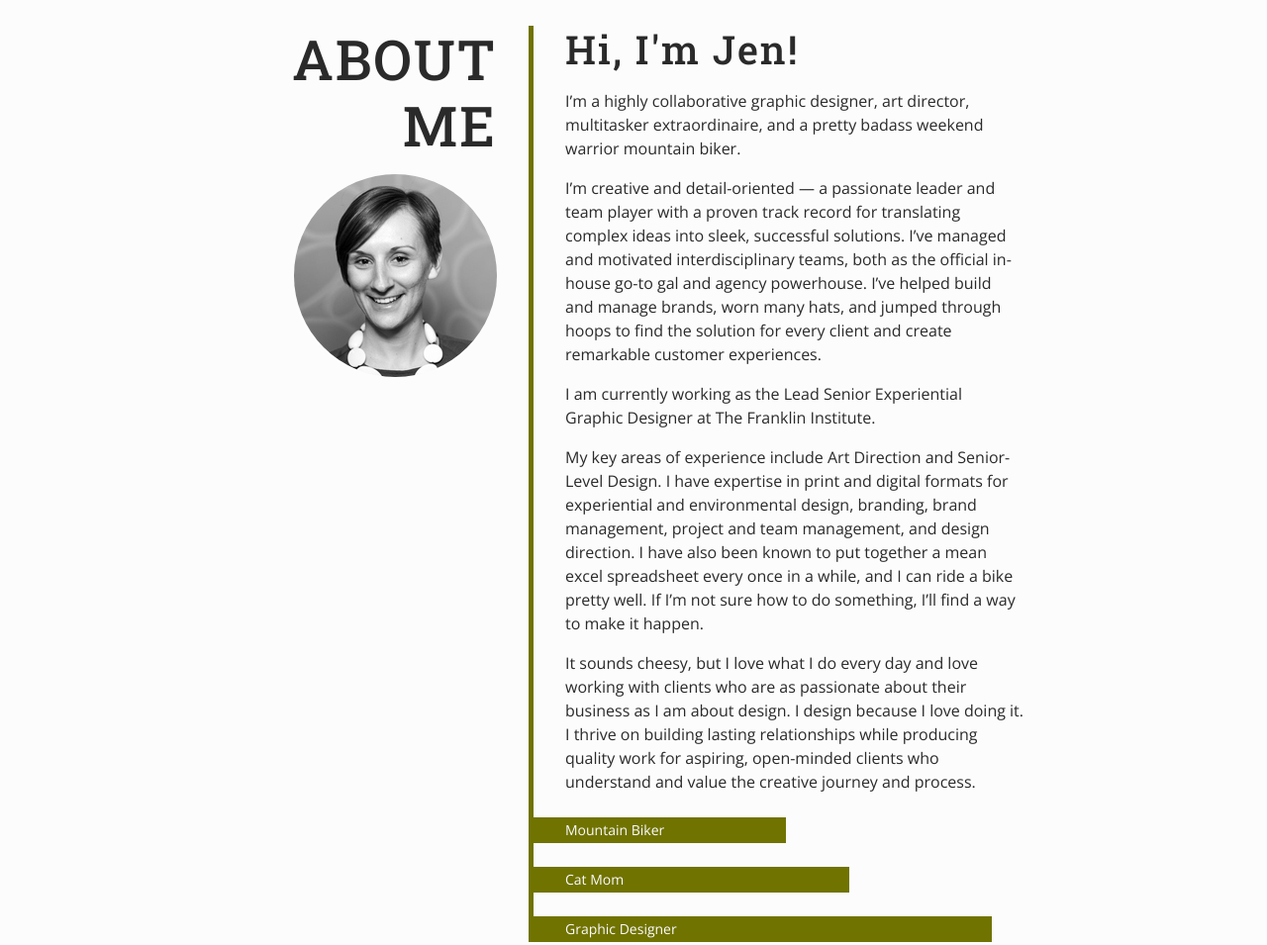
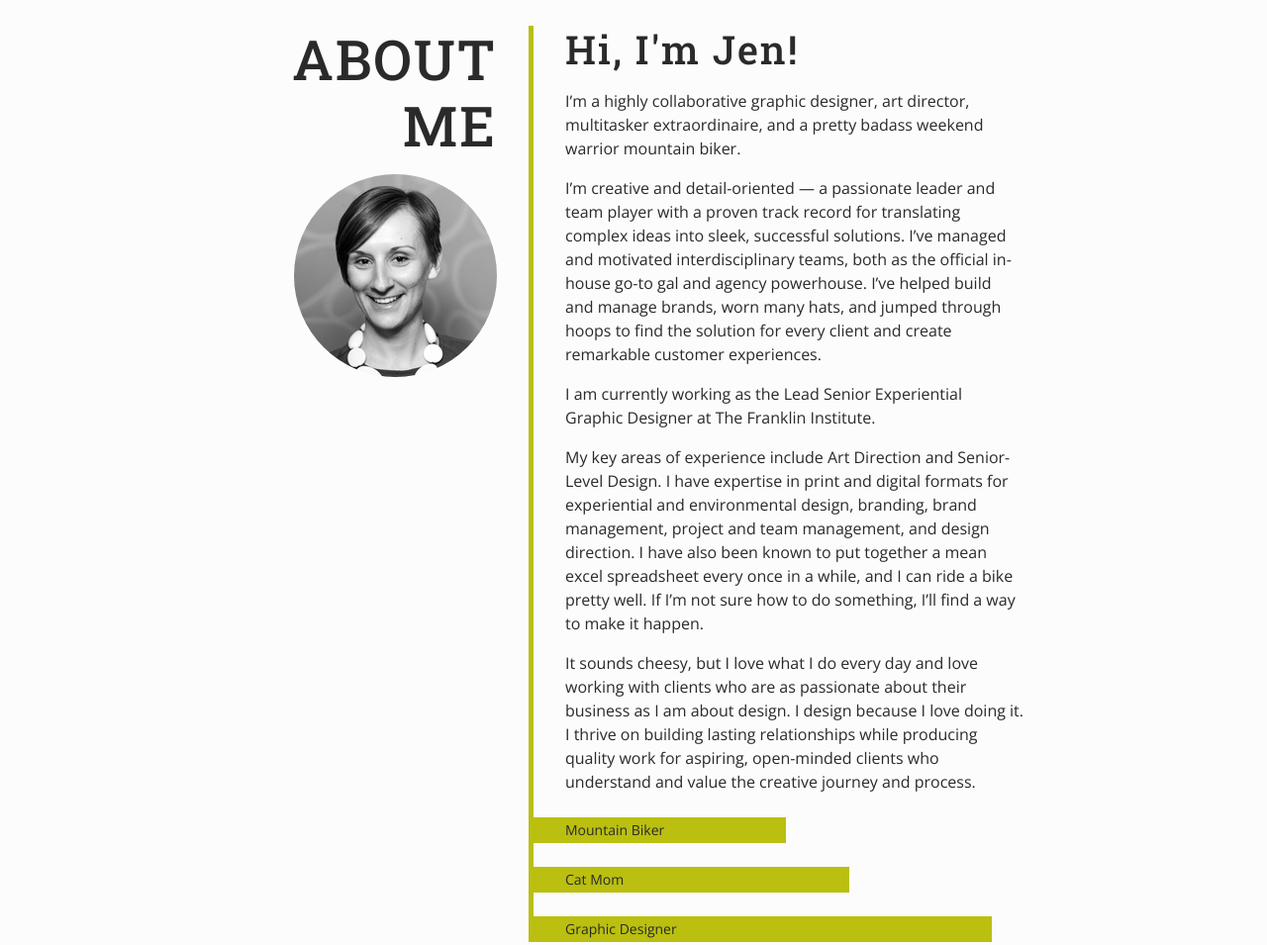
Before and after one commit to JenFranko/portfolio, an Eleventy site: page src/pages/home-template.njk in a window 1280 px wide. Shown: the part 822-1777 px from the top of the page at 99% size. Built offline with nearby package versions, Linux system fonts and the light colour scheme; Eleventy itself is replaced by a stand-in of ours; files that its build step writes are made by us from their sources; files whose address does not match are found by name; what git-rev-sync would draw is missing.

Commit message:
Adding ids to components

```diff
--- a/src/partials/components/about/about.njk
+++ b/src/partials/components/about/about.njk
@@ -1,8 +1,12 @@
-{% macro about(content, attributes) %}
-<div class="jf-section jf-markdown jf-about jf-flex">
+{% macro about(content, attributes, index) %}
+{% set aboutId = "about" %}
+{% if index > 1 %}
+    {% set aboutId = "about-" + index  %}
+{% endif %}
+<div class="jf-section jf-markdown jf-about jf-flex" id="{{ aboutId }}">
     <div class="jf-about-header jf-flex-header">
         {% if content.title -%}
-            <h2 class="jf-title-caps">{{content.title}}</h2>
+            <h2 class="jf-title-caps">{{ content.title }}</h2>
         {%- endif %}
 
         {% if content.image -%}
@@ -22,7 +26,7 @@
         {% if attributes.length -%}
             <span class="jf-accessible-text">I am a...</span>
             {% for attribute in attributes -%}
-                <span class="jf-attribute" data-percentage="{{attribute.percent}}">{{attribute.name}}</span>
+                <span class="jf-attribute">{{ attribute.name }}</span>
             {%- endfor %}
         {%- endif %}
     </div>
--- a/src/partials/components/resume/resume.njk
+++ b/src/partials/components/resume/resume.njk
@@ -1,9 +1,9 @@
 {% macro resumeContent(content) %}
 {% if content -%}
-    <div class="jf-section jf-resume jf-flex">
+    <div class="jf-section jf-resume jf-flex" id="resume">
         <div class="jf-resume-header jf-flex-header">
             {% if content.title -%}
-                <h2 class="jf-title-caps">{{content.title}}</h2>
+                <h2 class="jf-title-caps">{{ content.title }}</h2>
             {%- endif %}
         </div>
 
--- a/src/partials/styles/_theme.scss
+++ b/src/partials/styles/_theme.scss
@@ -34,11 +34,11 @@ $blue: #006264;
 
     --body-text: #{$almost-black};
 
-    --highlight: #{$dark-green};
+    --highlight: #{$green};
 
-    --highlight-hover: #{$blue};
+    --highlight-hover: #{$pink};
 
-    --highlight-text: #{$off-white};
+    --highlight-text: #{$almost-black};
 
     --alt-body-bg: #{$almost-black};
 
```
